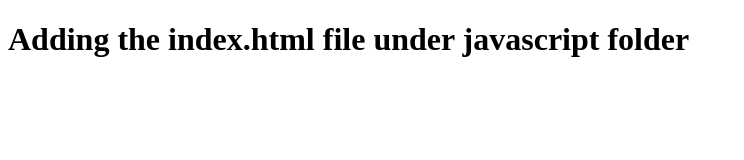
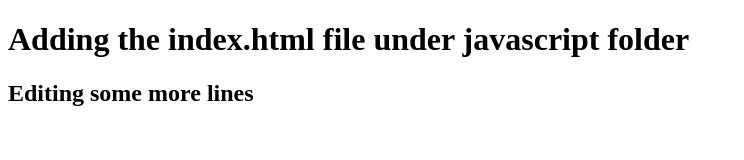
Before and after one commit to Parshiva/FullStack, a plain HTML site: page Module-2/Javascript/index.html in a window 1280 px wide. Shown: the whole page, without its empty margins (0-744 px from the left). Drawn offline with Linux system fonts and the light colour scheme.

Commit message:
modified the index.html under Javascript folder

```diff
--- a/Module-2/Javascript/index.html
+++ b/Module-2/Javascript/index.html
@@ -7,5 +7,6 @@
 </head>
 <body>
     <h1>Adding the index.html file under javascript folder</h1>
+    <h2>Editing some more lines</h2>
 </body>
 </html>
```
